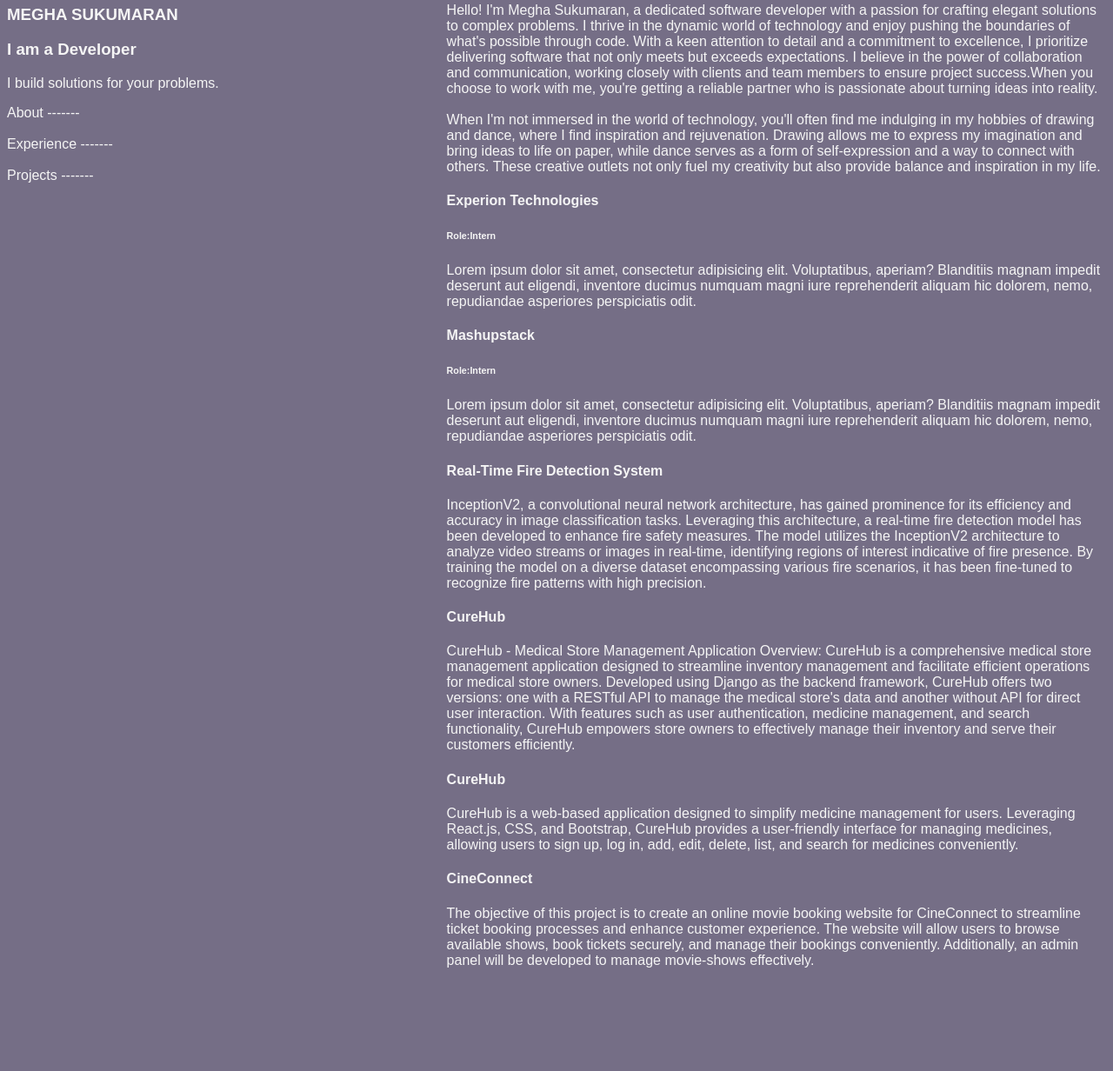
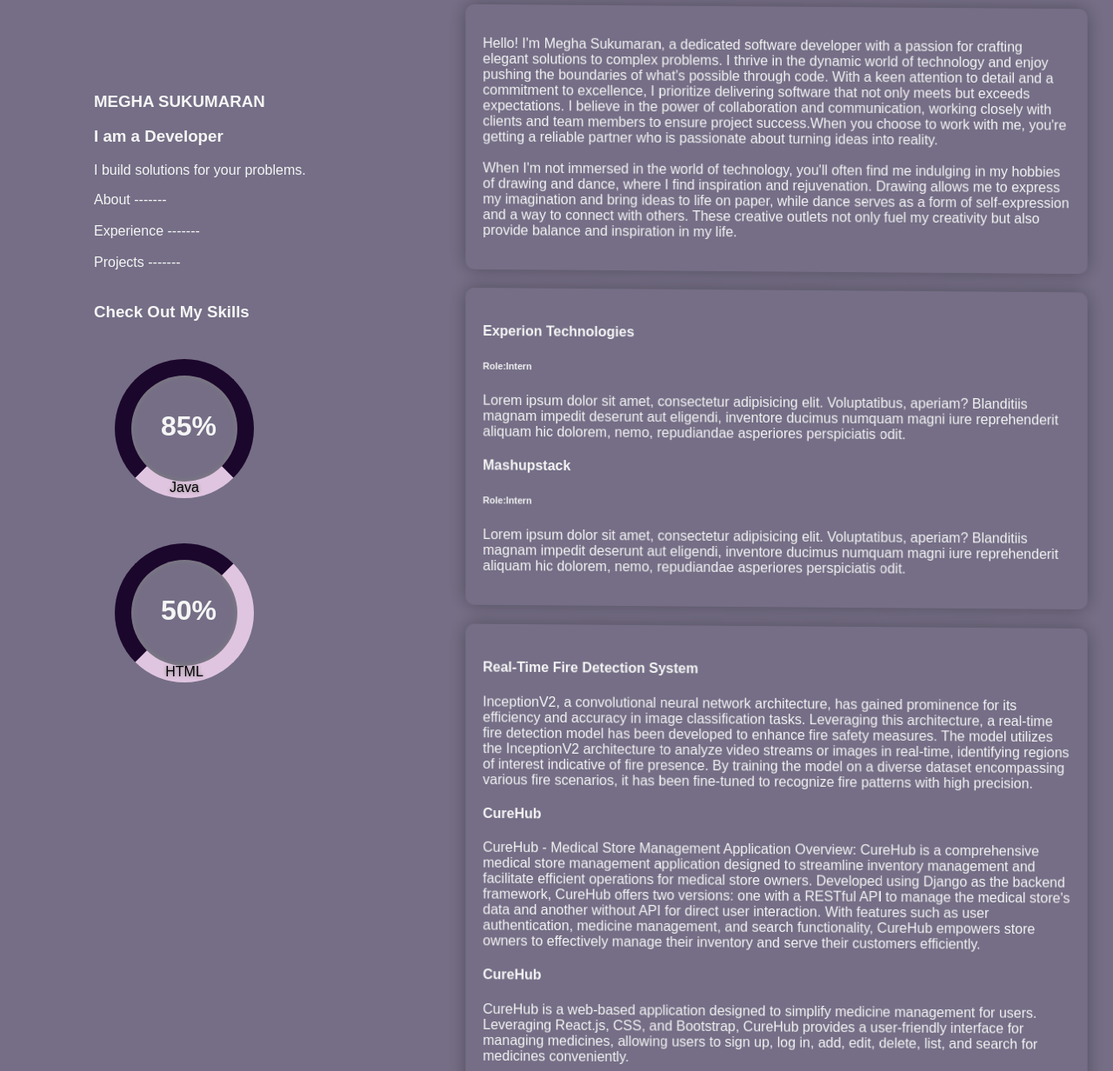
Before and after one commit to meghasj/Portfolio, a plain HTML site: page index.html in a window 1280 px wide. Shown: the part 821-2053 px from the top of the page at 87% size. Drawn offline with Linux system fonts and the light colour scheme.

Commit message:
added box shadows and other css to contents side and give sample progress bar for skills

```diff
--- a/index.css
+++ /dev/null
@@ -1,70 +0,0 @@
- body{
-    background-color:#756e86;
-    position: relative;
-    font-family: sans-serif;
-    color: whitesmoke;
-    height:210vh;
-}
- .top{
-    width:100%;
-    height:100vh;
-    background-image: url('./assets/background.webp');
-    background-size: contain ;
-    background-repeat: no-repeat;
-    opacity: 0.6;
-
-
-}
- .intro{
-    position: absolute;
-    top: 100px;
-    left: 100px;
-}
-.name{
-    letter-spacing: 5px;
-    font-size: xx-large;
-}
- .name:hover{
-    font-size: 50px;
-    transition:all 2s ease-in-out;
-}
-.intro_a{
-    letter-spacing: 5px;
-}
-.down_arrow{
-    position: relative;
-    top: 230px;
-    left: 50%;
-    border-radius: 50%;
-}
- .down_arrow:hover{
-    background-color: rgb(105, 91, 119);
-    border: none;
-    border-radius: 50%;
-    transform: translateY(15px)  ;
-    transition:all 1s ease-in-out;
-}
-.below{
-    height: 210vh;
-    display: grid;
-    grid-template-columns: 40% 60%;
-}
-a{
-    text-decoration: none;
-    color: whitesmoke;
-}
-/* .content_section{
-    display: grid;
-    grid-template-rows: 25% 25% 25% 25%;
-}  */
- .icons{
-    border: none;
-    border-radius: 50%;
-    z-index: 2;
-}
-.icons:hover{
-    background-color: rgb(241, 240, 241);
-    opacity: 0.2;
-    border-radius: 50%;
-
-}
--- a/index.html
+++ b/index.html
@@ -4,7 +4,10 @@
     <meta charset="UTF-8" />
     <meta name="viewport" content="width=device-width, initial-scale=1.0" />
     <title>Megha Sukumaran</title>
-    <link rel="stylesheet" href="./index.css" />
+    <link rel="stylesheet" href="/styles/index.css" />
+    <link rel="stylesheet" href="/styles/about.css" />
+    <link rel="stylesheet" href="/styles/experience.css" />
+    <link rel="stylesheet" href="/styles/projects.css" />
   </head>
   <body>
     <section class="top"></section>
@@ -29,8 +32,22 @@
         <a href="#about">About -------</a><br /><br />
         <a href="#experience">Experience -------</a><br /><br />
         <a href="#projects">Projects -------</a><br /><br />
+
+        <section class="skills">
+          <h3>Check Out My Skills</h3>
+          <div class="ui-widgets">
+            <div class="ui-values">85%</div>
+            <div class="ui-labels">Java</div>
+        </div>
+
+        <div class="ui-widgets">
+            <div class="ui-values">50%</div>
+            <div class="ui-labels">HTML</div>
+        </div>
+        </section>
       </section>
       <section class="content_section">
+
         <section id="about" class="about">
           <p>
             Hello! I'm Megha Sukumaran, a dedicated software developer with a
@@ -51,6 +68,7 @@
             creativity but also provide balance and inspiration in my life.
           </p>
         </section>
+      </div>
         <section class="experience" id="experience">
           <h4>Experion Technologies</h4>
           <h6>Role:Intern</h6>
@@ -70,7 +88,7 @@
           </p>
         </section>
         <section class="projects" id="projects">
-          <div>
+          <div >
             <h4>Real-Time Fire Detection System</h4>
             <p>
               InceptionV2, a convolutional neural network architecture, has
@@ -84,7 +102,7 @@
               fine-tuned to recognize fire patterns with high precision.
             </p>
           </div>
-          <div>
+
             <h4>CureHub</h4>
             <p>
               CureHub - Medical Store Management Application Overview: CureHub
--- /dev/null
+++ b/styles/about.css
@@ -0,0 +1,8 @@
+.about{
+    background-color: #756e86;
+    padding: 20px;
+    border-radius: 10px;
+    box-shadow: 0px 0px 20px rgba(2, 2, 2, 0.3);
+    transform: rotateX(5deg) rotateY(5deg);
+    margin: 20px;
+}
--- /dev/null
+++ b/styles/experience.css
@@ -0,0 +1,8 @@
+.experience{
+    background-color: #756e86;
+    padding: 20px;
+    border-radius: 10px;
+    box-shadow: 0px 0px 20px rgba(2, 2, 2, 0.3);
+    transform: rotateX(5deg) rotateY(5deg);
+    margin: 20px;
+}
--- /dev/null
+++ b/styles/index.css
@@ -0,0 +1,125 @@
+ body{
+    background-color:#756e86;
+    position: relative;
+    font-family: sans-serif;
+    color: whitesmoke;
+    height:210vh;
+}
+ .top{
+    width:100%;
+    height:100vh;
+    background-image: url('/assets/background.webp');
+    background-size: contain ;
+    background-repeat: no-repeat;
+    opacity: 0.6;
+
+
+}
+ .intro{
+    position: absolute;
+    top: 100px;
+    left: 100px;
+}
+.name{
+    letter-spacing: 5px;
+    font-size: xx-large;
+}
+ .name:hover{
+    font-size: 50px;
+    transition:all 2s ease-in-out;
+}
+.intro_a{
+    letter-spacing: 5px;
+}
+.down_arrow{
+    position: relative;
+    top: 230px;
+    left: 50%;
+    border-radius: 50%;
+}
+ .down_arrow:hover{
+    background-color: rgb(105, 91, 119);
+    border: none;
+    border-radius: 50%;
+    transform: translateY(15px)  ;
+    transition:all 1s ease-in-out;
+}
+.below{
+    height: 210vh;
+    display: grid;
+    grid-template-columns: 40% 60%;
+}
+a{
+    text-decoration: none;
+    color: whitesmoke;
+}
+/* .content_section{
+    display: grid;
+    grid-template-rows: 25% 25% 25% 25%;
+}  */
+ .icons{
+    border: none;
+    border-radius: 50%;
+    z-index: 2;
+}
+.icons:hover{
+    background-color: rgb(241, 240, 241);
+    opacity: 0.2;
+    border-radius: 50%;
+
+}
+.fixed{
+    padding: 100px;
+}
+
+/* skills progress circles */
+.ui-widgets {
+    position: relative;
+    display: inline-block;
+    width: 10rem;
+    height: 10rem;
+    border-radius: 9rem;
+    margin: 1.5rem;
+    border: 1.2rem solid rgb(28, 7, 44);
+    box-shadow: inset 0 0 7px grey;
+    border-left-color:  rgb(28, 7, 44);
+    border-top-color:  rgb(28, 7, 44);
+    border-right-color: rgb(224, 197, 224);
+    border-bottom-color: rgb(224, 197, 224);
+    text-align: center;
+    box-sizing: border-box;
+}
+
+/*  Apply css properties to the second
+    child of ui-widgets class */
+.ui-widgets:nth-child(2) {
+    border-top-color:  rgb(28, 7, 44);
+    border-right-color:  rgb(28, 7, 44);
+    border-left-color:  rgb(28, 7, 44);
+    border-bottom-color: rgb(224, 197, 224);
+}
+
+/*  Apply css properties to ui-widgets class
+    and ui-values class*/
+.ui-widgets .ui-values {
+    top: 40px;
+    position: absolute;
+    left: 10px;
+    right: 0;
+    font-weight: 700;
+    font-size: 2.0rem;
+
+}
+
+/*  Apply css properties to ui-widgets
+    class and ui-labels class*/
+.ui-widgets .ui-labels {
+
+    left: 0;
+    bottom: -16px;
+    text-shadow: 0 0 4px grey;
+    color: black;
+    position: absolute;
+    width: 100%;
+    font-size: 16px;
+}
--- /dev/null
+++ b/styles/projects.css
@@ -0,0 +1,8 @@
+.projects{
+    background-color: #756e86;
+    padding: 20px;
+    border-radius: 10px;
+    box-shadow: 0px 0px 20px rgba(2, 2, 2, 0.3);
+    transform: rotateX(5deg) rotateY(5deg);
+    margin: 20px;
+}
```
